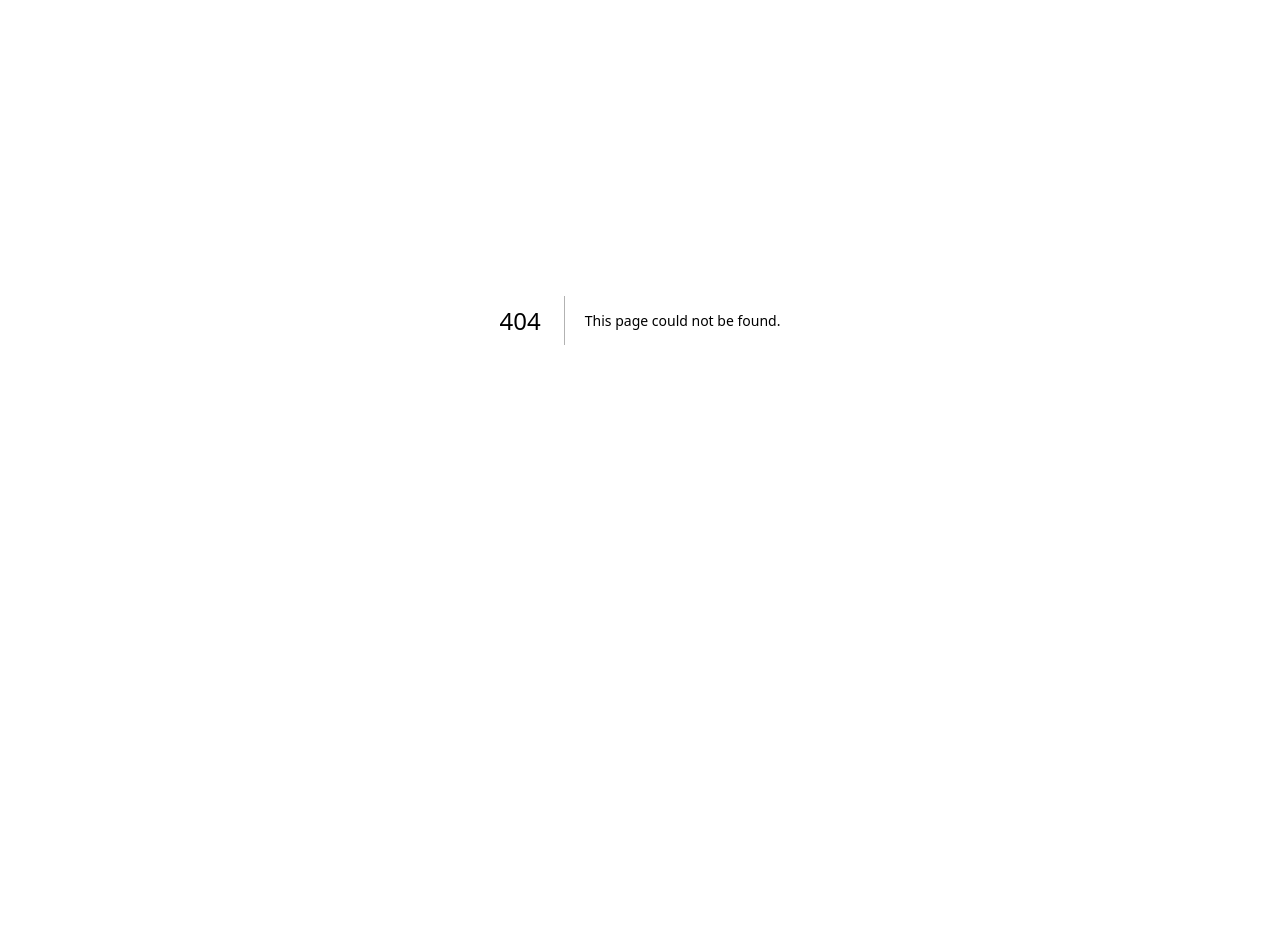
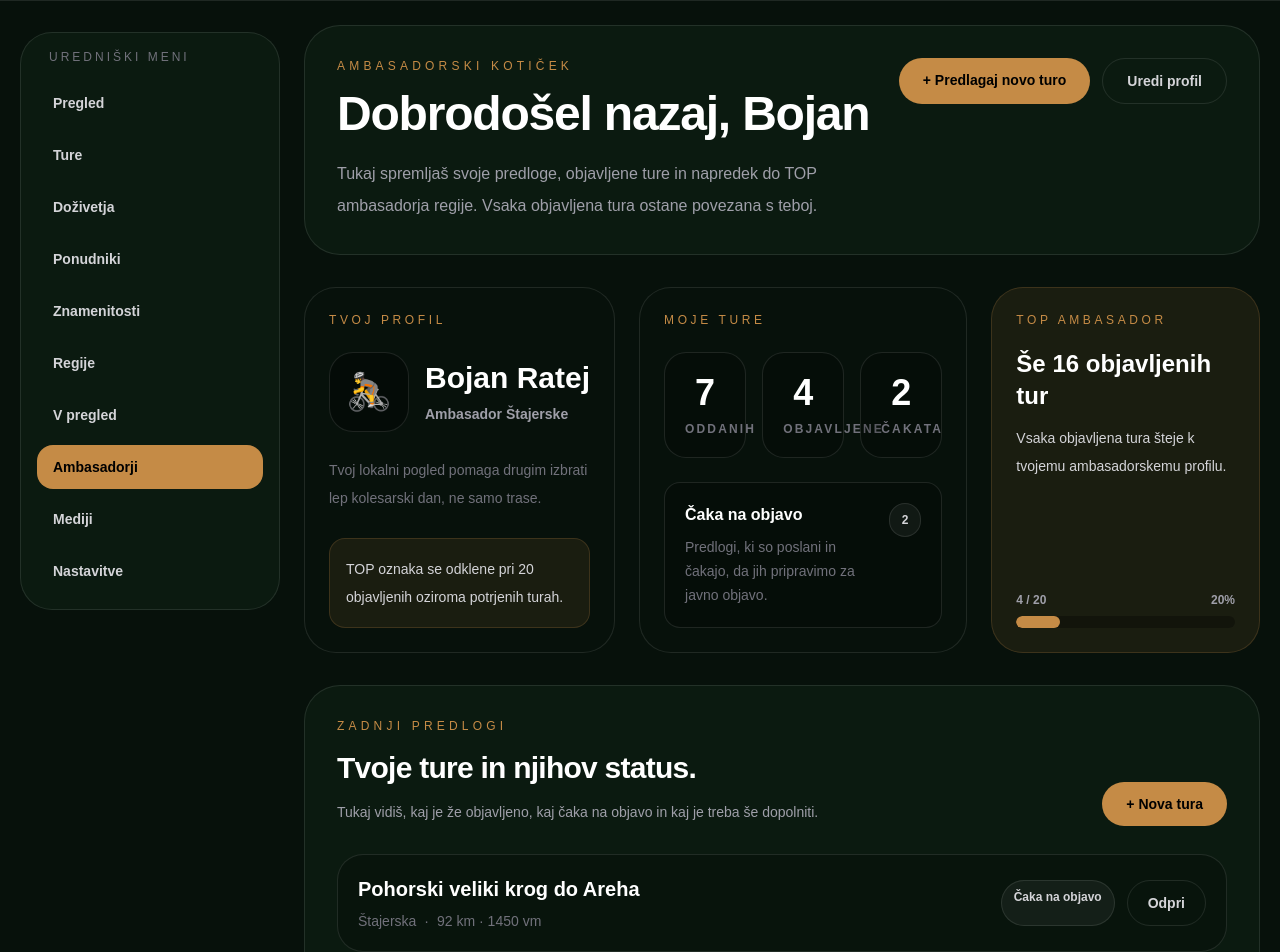
Before and after one commit to rabojan/bojan-on-bike-app, a Next.js app: page /admin/ambasador/koticek in a window 1280 px wide. Before the commit this address had no page. Shown: the part 80-1032 px from the top of the page. Before the commit the page ends 800 px from the top, so only its background shows below. Built offline with nearby package versions, Linux system fonts and the light colour scheme; sample sign-in values are in the browser's storage.

Commit message:
Add ambassador dashboard page

```diff
--- /dev/null
+++ b/app/admin/ambasador/koticek/page.tsx
@@ -0,0 +1,244 @@
+import Link from "next/link";
+
+import AdminShell from "@/components/AdminShell";
+
+const proposals = [
+  {
+    title: "Pohorski veliki krog do Areha",
+    region: "Štajerska",
+    status: "Čaka na objavo",
+    meta: "92 km · 1450 vm",
+  },
+  {
+    title: "Gozdni flow nad Mariborom",
+    region: "Štajerska",
+    status: "Objavljeno",
+    meta: "32 km · 890 vm",
+  },
+  {
+    title: "Makadamski krog ob Dravi",
+    region: "Štajerska",
+    status: "Vrnjeno v dopolnitev",
+    meta: "54 km · 620 vm",
+  },
+];
+
+function StatCard({
+  value,
+  label,
+}: {
+  value: string;
+  label: string;
+}) {
+  return (
+    <div className="rounded-[22px] border border-white/10 bg-black/20 p-5 text-center">
+      <div className="text-4xl font-black text-white">{value}</div>
+      <div className="mt-2 text-xs font-semibold uppercase tracking-[0.18em] text-zinc-500">
+        {label}
+      </div>
+    </div>
+  );
+}
+
+function StatusBadge({ status }: { status: string }) {
+  const tone =
+    status === "Objavljeno"
+      ? "border-emerald-400/20 bg-emerald-400/10 text-emerald-300"
+      : status === "Vrnjeno v dopolnitev"
+        ? "border-[#c58b46]/20 bg-[#c58b46]/10 text-[#c58b46]"
+        : "border-white/10 bg-white/5 text-zinc-300";
+
+  return (
+    <span className={`rounded-full border px-3 py-2 text-xs font-bold ${tone}`}>
+      {status}
+    </span>
+  );
+}
+
+export default function AmbassadorDashboardPage() {
+  return (
+    <AdminShell active="ambasadorji">
+      <div className="space-y-8">
+        <section className="rounded-[36px] border border-white/10 bg-[#0b1a10] p-6 md:p-8">
+          <div className="grid gap-6 lg:grid-cols-[1fr_auto] lg:items-start">
+            <div>
+              <div className="text-xs uppercase tracking-[0.35em] text-[#c58b46]">
+                Ambasadorski kotiček
+              </div>
+
+              <h1 className="mt-4 text-4xl font-black tracking-tight text-white md:text-5xl">
+                Dobrodošel nazaj, Bojan
+              </h1>
+
+              <p className="mt-5 max-w-3xl text-base leading-8 text-zinc-400">
+                Tukaj spremljaš svoje predloge, objavljene ture in napredek do
+                TOP ambasadorja regije. Vsaka objavljena tura ostane povezana s
+                teboj.
+              </p>
+            </div>
+
+            <div className="flex flex-wrap gap-3">
+              <Link
+                href="/admin/predlog-ture/nova"
+                className="rounded-full bg-[#c58b46] px-6 py-3 text-sm font-black text-black"
+              >
+                + Predlagaj novo turo
+              </Link>
+
+              <Link
+                href="/admin/ambasador/profil"
+                className="rounded-full border border-white/10 px-6 py-3 text-sm font-bold text-zinc-300"
+              >
+                Uredi profil
+              </Link>
+            </div>
+          </div>
+        </section>
+
+        <section className="grid gap-6 xl:grid-cols-[1fr_1.1fr_0.9fr]">
+          <div className="flex min-h-[280px] flex-col justify-between rounded-[32px] border border-white/10 bg-[#07110b] p-6">
+            <div>
+              <div className="text-xs uppercase tracking-[0.3em] text-[#c58b46]">
+                Tvoj profil
+              </div>
+
+              <div className="mt-6 flex items-center gap-4">
+                <div className="flex h-20 w-20 shrink-0 items-center justify-center rounded-[24px] border border-white/10 bg-black/30 text-4xl">
+                  🚴
+                </div>
+
+                <div className="min-w-0">
+                  <div className="truncate text-3xl font-black text-white">
+                    Bojan Ratej
+                  </div>
+                  <div className="mt-2 text-sm font-semibold text-zinc-400">
+                    Ambasador Štajerske
+                  </div>
+                </div>
+              </div>
+
+              <p className="mt-6 text-sm leading-7 text-zinc-500">
+                Tvoj lokalni pogled pomaga drugim izbrati lep kolesarski dan,
+                ne samo trase.
+              </p>
+            </div>
+
+            <div className="mt-6 rounded-2xl border border-[#c58b46]/20 bg-[#c58b46]/10 p-4 text-sm leading-7 text-zinc-300">
+              TOP oznaka se odklene pri 20 objavljenih oziroma potrjenih turah.
+            </div>
+          </div>
+
+          <div className="rounded-[32px] border border-white/10 bg-[#07110b] p-6">
+            <div className="text-xs uppercase tracking-[0.3em] text-[#c58b46]">
+              Moje ture
+            </div>
+
+            <div className="mt-6 grid grid-cols-3 gap-4">
+              <StatCard value="7" label="oddanih" />
+              <StatCard value="4" label="objavljene" />
+              <StatCard value="2" label="čakata" />
+            </div>
+
+            <div className="mt-6 rounded-2xl border border-white/10 bg-black/20 p-5">
+              <div className="flex items-start justify-between gap-4">
+                <div>
+                  <div className="font-black text-white">Čaka na objavo</div>
+                  <p className="mt-2 text-sm leading-6 text-zinc-500">
+                    Predlogi, ki so poslani in čakajo, da jih pripravimo za
+                    javno objavo.
+                  </p>
+                </div>
+
+                <span className="shrink-0 rounded-full border border-white/10 bg-white/5 px-3 py-2 text-xs font-bold text-zinc-300">
+                  2
+                </span>
+              </div>
+            </div>
+          </div>
+
+          <div className="flex min-h-[280px] flex-col justify-between rounded-[32px] border border-[#c58b46]/20 bg-[#c58b46]/10 p-6">
+            <div>
+              <div className="text-xs uppercase tracking-[0.3em] text-[#c58b46]">
+                TOP ambasador
+              </div>
+
+              <h2 className="mt-5 text-2xl font-black text-white">
+                Še 16 objavljenih tur
+              </h2>
+
+              <p className="mt-3 text-sm leading-7 text-zinc-300">
+                Vsaka objavljena tura šteje k tvojemu ambasadorskemu profilu.
+              </p>
+            </div>
+
+            <div className="mt-6">
+              <div className="mb-2 flex items-center justify-between text-xs font-bold text-zinc-400">
+                <span>4 / 20</span>
+                <span>20%</span>
+              </div>
+
+              <div className="h-3 overflow-hidden rounded-full bg-black/30">
+                <div className="h-full w-[20%] rounded-full bg-[#c58b46]" />
+              </div>
+            </div>
+          </div>
+        </section>
+
+        <section className="rounded-[36px] border border-white/10 bg-[#0b1a10] p-6 md:p-8">
+          <div className="grid gap-6 md:grid-cols-[1fr_auto] md:items-end">
+            <div>
+              <div className="text-xs uppercase tracking-[0.35em] text-[#c58b46]">
+                Zadnji predlogi
+              </div>
+
+              <h2 className="mt-4 text-3xl font-black tracking-tight text-white">
+                Tvoje ture in njihov status.
+              </h2>
+
+              <p className="mt-3 max-w-2xl text-sm leading-7 text-zinc-400">
+                Tukaj vidiš, kaj je že objavljeno, kaj čaka na objavo in kaj
+                je treba še dopolniti.
+              </p>
+            </div>
+
+            <Link
+              href="/admin/predlog-ture/nova"
+              className="rounded-full bg-[#c58b46] px-6 py-3 text-sm font-black text-black"
+            >
+              + Nova tura
+            </Link>
+          </div>
+
+          <div className="mt-7 grid gap-4">
+            {proposals.map((proposal) => (
+              <div
+                key={proposal.title}
+                className="grid gap-4 rounded-[26px] border border-white/10 bg-black/20 p-5 md:grid-cols-[1fr_auto] md:items-center"
+              >
+                <div>
+                  <div className="text-xl font-black text-white">
+                    {proposal.title}
+                  </div>
+
+                  <div className="mt-2 flex flex-wrap gap-2 text-sm text-zinc-500">
+                    <span>{proposal.region}</span>
+                    <span>·</span>
+                    <span>{proposal.meta}</span>
+                  </div>
+                </div>
+
+                <div className="flex flex-wrap gap-3 md:justify-end">
+                  <StatusBadge status={proposal.status} />
+
+                  <button className="rounded-full border border-white/10 px-5 py-3 text-sm font-bold text-zinc-300">
+                    Odpri
+                  </button>
+                </div>
+              </div>
+            ))}
+          </div>
+        </section>
+      </div>
+    </AdminShell>
+  );
+}
```
